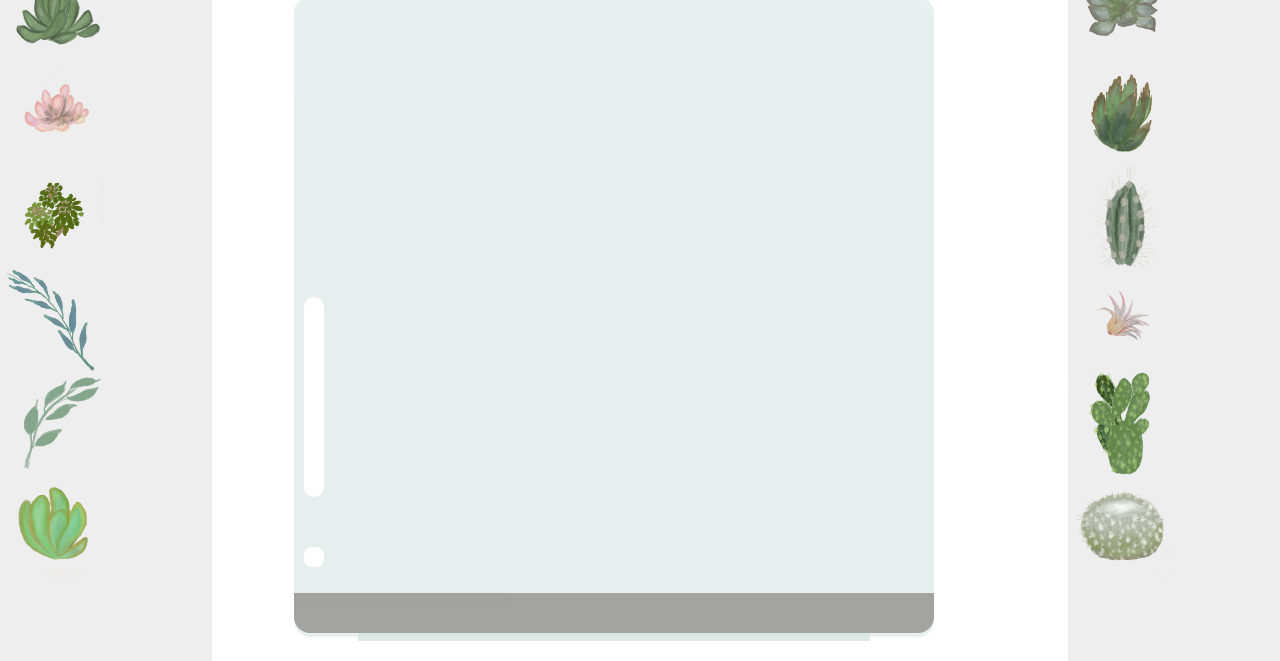
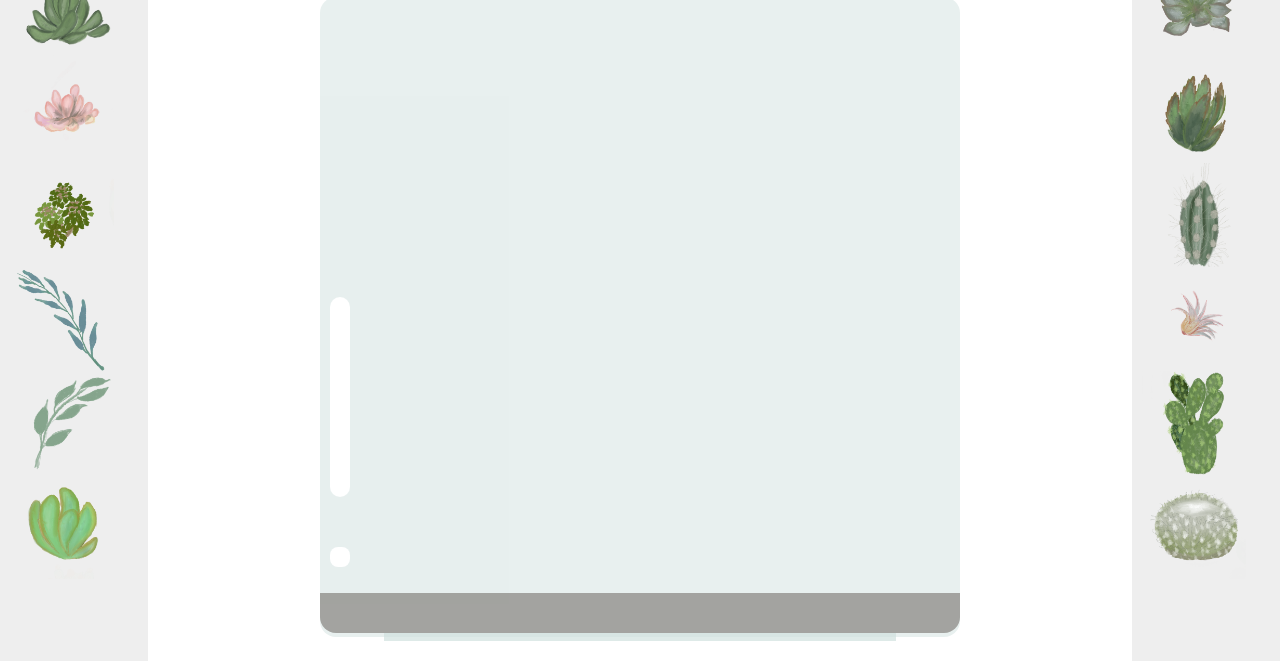
Before and after one commit to daxxol37/jeju-univ-dasol, a plain HTML site: page terrarium/index.html in a window 1280 px wide. Shown: the part 159-820 px from the top of the page. Drawn offline with Linux system fonts and the light colour scheme.

Commit message:
css 수정

```diff
--- a/terrarium/style.css
+++ b/terrarium/style.css
@@ -18,7 +18,7 @@ body {
 
 .container {
     background-color: #eee;
-    width: 15%;
+    width: 10%;
     top: 0px;
     position: absolute;
     height: 100%;
@@ -28,7 +28,6 @@ body {
 .plant-holder {
     position: relative;
     height: 13%;
-    left: -10px;
 }
 
 .plant {
@@ -45,7 +44,7 @@ body {
     border-radius: 1rem;
     position: absolute;
     bottom: 0.5%;
-    left: 23%;
+    left: 25%;
     opacity: 0.5;
     z-index: 1;
 }
@@ -56,7 +55,7 @@ body {
     background: #d1e1df;
     position: absolute;
     bottom: 80.5%;
-    left: 28%;
+    left: 30%;
     opacity: 0.7;
     z-index: 1;
 }
@@ -67,7 +66,7 @@ body {
     background: #d1e1df;
     position: absolute;
     bottom: 0%;
-    left: 28%;
+    left: 30%;
     opacity: 0.7;
 }
 
@@ -78,7 +77,7 @@ body {
     position: absolute;
     border-radius: 0 0 1rem 1rem;
     bottom: 1%;
-    left: 23%;
+    left: 25%;
     opacity: 0.7;
     z-index: -1;
 }
```
